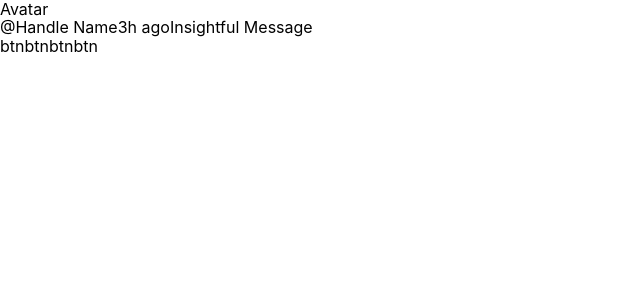
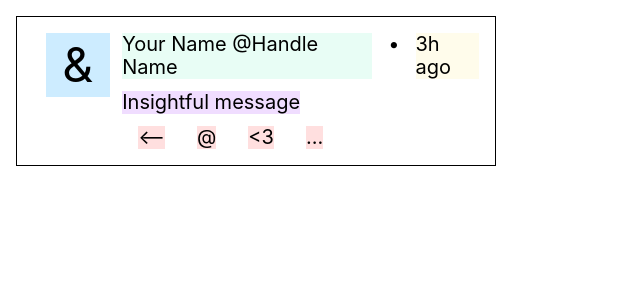
Before and after one commit to avidrucker/tweet-study, a React (Create React App) app: page / in a window 1280 px wide. Shown: the top 300 px of the page, without its empty margins (0-640 px from the left). Built offline with nearby package versions, Linux system fonts and the light colour scheme.

Commit message:
feat add props, layout, styles

```diff
--- a/src/App.js
+++ b/src/App.js
@@ -1,46 +1,68 @@
 import React from 'react';
 import './App.css';
 
-const Tweet = props => <div>{props.children}</div>
+const Tweet = props => (
+	<div className={props.className}>{props.children}</div>);
 
-const Avatar = () => <div>Avatar</div>;
+const Avatar = props => <span>{props.symbolIn}</span>;
 
-const Message = () => <span>Insightful Message</span>;
+const Message = (props) => <span>{props.textIn}</span>;
 
-const NameWithHandle = () => <span>@Handle Name</span>;
+const NameWithHandle = (props) => <span>{props.textIn}</span>;
 
-const Time = () => <span>3h ago</span>;
+const Time = (props) => <span>{props.textIn}</span>;
 
-const Button = () => <span>btn</span>;
+const Button = (props) => <span>{props.symbolIn}</span>;
+
+const Inline = props => (
+	<span className={props.className + " di"}>{props.children}</span>);
 
 const InlineBlock = props => (
-	<div
-		className={props.className}
-		styles={{"diplay":"inline-block"}}>
+	<span className={props.className + " dib"}>
 		{props.children}
-	</div>
+	</span>
 );
 
-const Block = props => <div className={props.className}>{props.children}</div>;
+const Block = props => (
+	<div className={props.className + " db"}>{props.children}</div>);
 
 function App() {
+	const symbols = ["<--", "@", "<3", "..."];
+	const buttons = symbols.map((x,i) =>
+		<Inline key={i.toString()} className="bg-washed-red mh3">
+			<Button symbolIn={x} />
+		</Inline>
+  );
+
   return (
-    <div className="App">
-      <Tweet>
-				<InlineBlock>
-					<Avatar />
+    <div className="f3 border-box">
+      <Tweet className="flex pa3 measure-narrow ba b--black ma3">
+
+				<InlineBlock className="w-20 flex flex-column items-center ">
+					<Block className="bg-lightest-blue tc f1 w3 h3 pa1">
+						<Avatar symbolIn={"&"} />
+					</Block>
 				</InlineBlock>
-				<InlineBlock>
-					<Block>
-						<NameWithHandle />
-						<Time />
-						<Message />
+
+				<InlineBlock className="w-80 f4">
+					<Block className="flex flex-row">
+						<InlineBlock className="bg-washed-green">
+							<NameWithHandle textIn="Your Name @Handle Name" />
+						</InlineBlock>
+						<InlineBlock>
+							<Inline className="ma3">•</Inline>
+						</InlineBlock>
+						<InlineBlock className="bg-washed-yellow">
+							<Time textIn="3h ago"/>
+						</InlineBlock>
 					</Block>
-					<Block>
-						<Button />
-						<Button />
-						<Button />
-						<Button />
+					<Block className="mv2 pv1">
+						<InlineBlock className="bg-washed-purple">
+							<Message textIn="Insightful message" />
+						</InlineBlock>
+					</Block>
+					<Block className="flex">
+						{buttons}
 					</Block>
 				</InlineBlock>
 			</Tweet>
```
